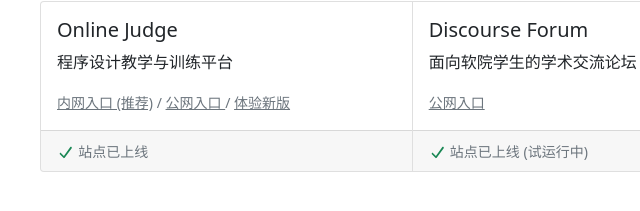
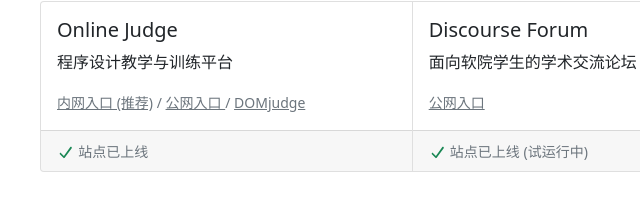
Before and after one commit to SCNU-SoCoding/frontpage, a plain HTML site: page index.html in a window 1280 px wide. Shown: the part 437-648 px from the top of the page, 42-682 px from the left. Drawn offline with Linux system fonts and the light colour scheme.

Commit message:
update domjudge entry

```diff
--- a/__secret/scnuoj.html
+++ b/__secret/scnuoj.html
@@ -5,7 +5,7 @@
                 (推荐)</small></a><small> / </small><a class="text-muted" target="_blank"
             href="https://oj.socoding.cn/"><small>公网入口
             </small></a><small> / </small><a class="text-muted" target="_blank"
-            href="http://10.191.65.243:5050/"><small>体验新版</small></a>
+            href="http://10.191.65.243:8000/"><small>DOMjudge</small></a>
     </p>
 </div>
 <div class="card-footer">
```
